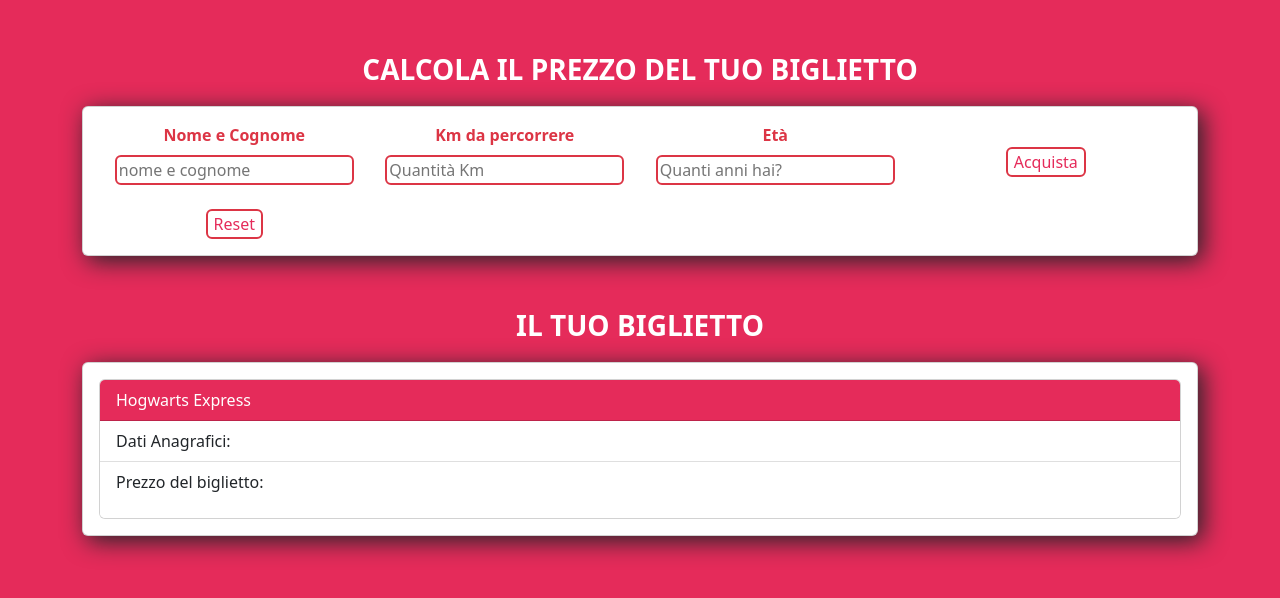
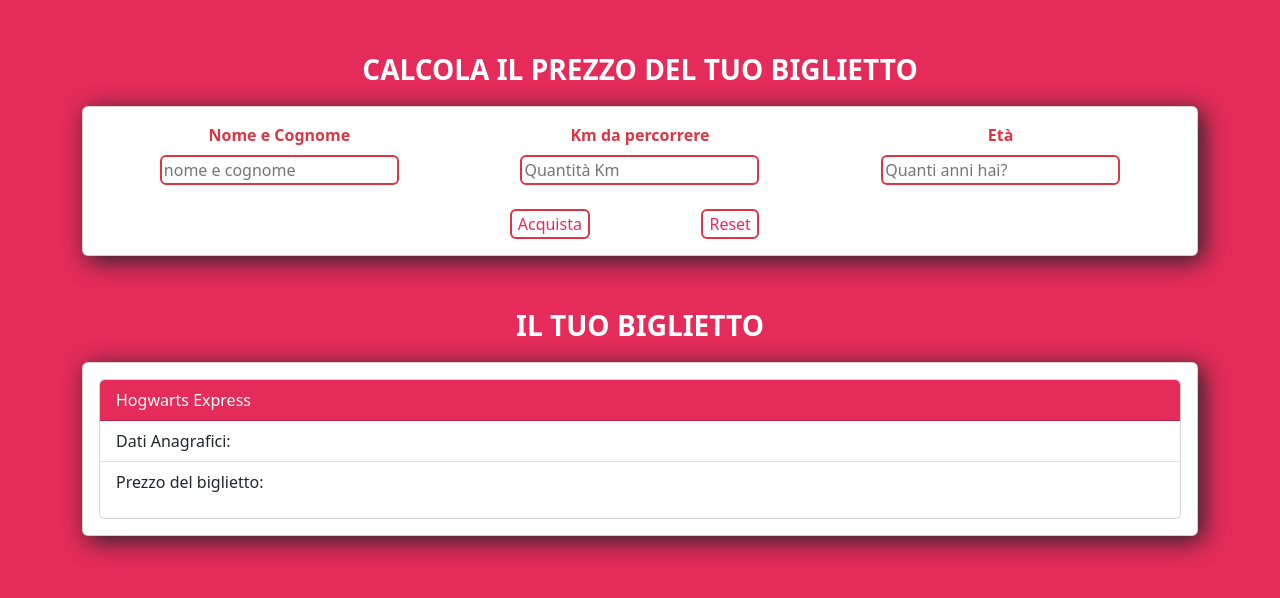
Before and after one commit to gabrielediemmanuele/js-biglietto-treno-form, a plain HTML site: page index.html in a window 1280 px wide. Drawn offline with nearby package versions, Linux system fonts and the light colour scheme.

Commit message:
fix: mediaq behavior

```diff
--- a/index.html
+++ b/index.html
@@ -33,7 +33,7 @@
           <div class="container text-center">
             <div class="row">
               <!-- NOME E COGNOME -->
-              <div class="col">
+              <div class="col-lg-4 col-md-6">
                 <div class="mb-2 text-danger fw-bold">Nome e Cognome</div>
                 <input
                   id="user-name"
@@ -43,7 +43,7 @@
                 />
               </div>
               <!-- KM DA PERCORRERE -->
-              <div class="col">
+              <div class="col-lg-4 col-md-6">
                 <div class="mb-2 text-danger fw-bold">Km da percorrere</div>
                 <input
                   id="distanceKM"
@@ -53,7 +53,7 @@
                 />
               </div>
               <!-- ETA' -->
-              <div class="col">
+              <div class="col-lg-4 col-md-6">
                 <div class="mb-2 text-danger fw-bold">Età</div>
                 <input
                   class="border-1 border-danger rounded"
@@ -63,13 +63,13 @@
                 />
               </div>
               <!-- Bottone Compra -->
-              <div class="col-3 ms-auto mt-4">
+              <div class="col-lg-2 col-md-2 col-sm-3 ms-auto mt-4">
                 <button id="send-info" class="border-1 border-danger rounded">
                   Acquista
                 </button>
               </div>
               <!-- Bottone Reset -->
-              <div class="col-3 me-auto mt-4">
+              <div class="col-lg-2 col-md-2 col-sm-3 me-auto mt-4">
                 <button
                   id="reset-button"
                   class="border-1 border-danger rounded"
```
